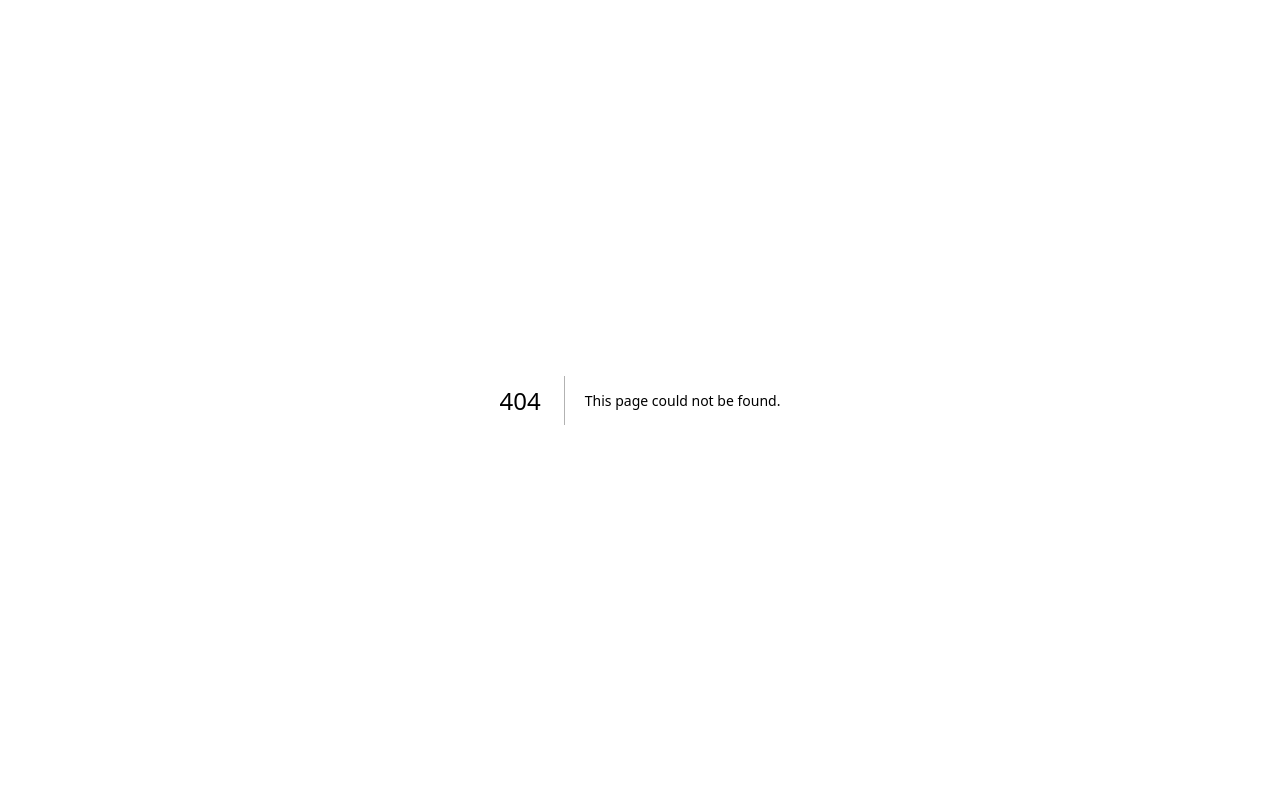
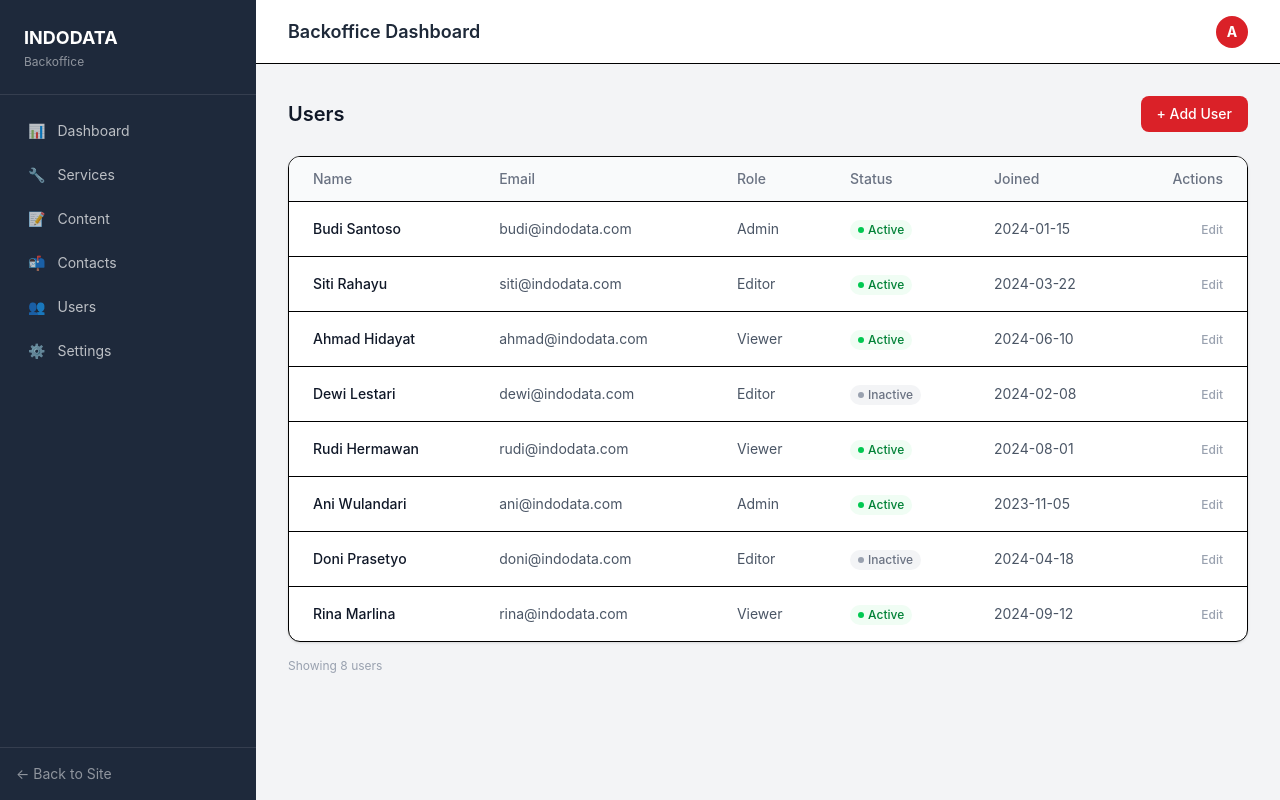
Before and after one commit to fawait123/transcosmos, a Next.js app: page /admin/users in a window 1280 px wide. Before the commit this address had no page. Built offline with nearby package versions, Linux system fonts and the light colour scheme.

Commit message:
feat: users

```diff
--- a/src/app/admin/(dashboard)/layout.tsx
+++ b/src/app/admin/(dashboard)/layout.tsx
@@ -5,7 +5,7 @@ const sidebar = [
   { label: "Services", href: "#", icon: "🔧" },
   { label: "Content", href: "#", icon: "📝" },
   { label: "Contacts", href: "#", icon: "📬" },
-  { label: "Users", href: "#", icon: "👥" },
+  { label: "Users", href: "/admin/users", icon: "👥" },
   { label: "Settings", href: "#", icon: "⚙️" },
 ];
 
--- /dev/null
+++ b/src/app/admin/(dashboard)/users/page.tsx
@@ -0,0 +1,75 @@
+const users = [
+  { id: 1, name: "Budi Santoso", email: "budi@indodata.com", role: "Admin", status: "Active", joined: "2024-01-15" },
+  { id: 2, name: "Siti Rahayu", email: "siti@indodata.com", role: "Editor", status: "Active", joined: "2024-03-22" },
+  { id: 3, name: "Ahmad Hidayat", email: "ahmad@indodata.com", role: "Viewer", status: "Active", joined: "2024-06-10" },
+  { id: 4, name: "Dewi Lestari", email: "dewi@indodata.com", role: "Editor", status: "Inactive", joined: "2024-02-08" },
+  { id: 5, name: "Rudi Hermawan", email: "rudi@indodata.com", role: "Viewer", status: "Active", joined: "2024-08-01" },
+  { id: 6, name: "Ani Wulandari", email: "ani@indodata.com", role: "Admin", status: "Active", joined: "2023-11-05" },
+  { id: 7, name: "Doni Prasetyo", email: "doni@indodata.com", role: "Editor", status: "Inactive", joined: "2024-04-18" },
+  { id: 8, name: "Rina Marlina", email: "rina@indodata.com", role: "Viewer", status: "Active", joined: "2024-09-12" },
+];
+
+export default function UsersPage() {
+  return (
+    <div>
+      <div className="flex items-center justify-between mb-6">
+        <h1 className="text-xl font-semibold text-gray-900 font-[Inter]">Users</h1>
+        <button className="bg-[#da2128] text-white px-4 py-2 rounded-lg text-sm font-medium font-[Inter] hover:bg-red-700 transition-colors cursor-pointer">
+          + Add User
+        </button>
+      </div>
+
+      <div className="bg-white rounded-xl border shadow-sm overflow-hidden">
+        <table className="w-full text-sm">
+          <thead>
+            <tr className="bg-gray-50 border-b">
+              <th className="text-left px-6 py-3 font-medium text-gray-500 font-[Inter]">Name</th>
+              <th className="text-left px-6 py-3 font-medium text-gray-500 font-[Inter]">Email</th>
+              <th className="text-left px-6 py-3 font-medium text-gray-500 font-[Inter]">Role</th>
+              <th className="text-left px-6 py-3 font-medium text-gray-500 font-[Inter]">Status</th>
+              <th className="text-left px-6 py-3 font-medium text-gray-500 font-[Inter]">Joined</th>
+              <th className="text-right px-6 py-3 font-medium text-gray-500 font-[Inter]">Actions</th>
+            </tr>
+          </thead>
+          <tbody>
+            {users.map((u) => (
+              <tr key={u.id} className="border-b last:border-0 hover:bg-gray-50 transition-colors">
+                <td className="px-6 py-4 font-medium text-gray-900 font-[Inter]">{u.name}</td>
+                <td className="px-6 py-4 text-gray-600 font-[Inter]">{u.email}</td>
+                <td className="px-6 py-4">
+                  <span className="text-gray-600 font-[Inter]">{u.role}</span>
+                </td>
+                <td className="px-6 py-4">
+                  <span
+                    className={`inline-flex items-center gap-1 px-2 py-0.5 rounded-full text-xs font-medium font-[Inter] ${
+                      u.status === "Active"
+                        ? "bg-green-50 text-green-700"
+                        : "bg-gray-100 text-gray-500"
+                    }`}
+                  >
+                    <span
+                      className={`w-1.5 h-1.5 rounded-full ${
+                        u.status === "Active" ? "bg-green-500" : "bg-gray-400"
+                      }`}
+                    />
+                    {u.status}
+                  </span>
+                </td>
+                <td className="px-6 py-4 text-gray-600 font-[Inter]">{u.joined}</td>
+                <td className="px-6 py-4 text-right">
+                  <button className="text-gray-400 hover:text-gray-600 text-xs font-medium font-[Inter] cursor-pointer">
+                    Edit
+                  </button>
+                </td>
+              </tr>
+            ))}
+          </tbody>
+        </table>
+      </div>
+
+      <p className="text-xs text-gray-400 font-[Inter] mt-4">
+        Showing {users.length} users
+      </p>
+    </div>
+  );
+}
```
